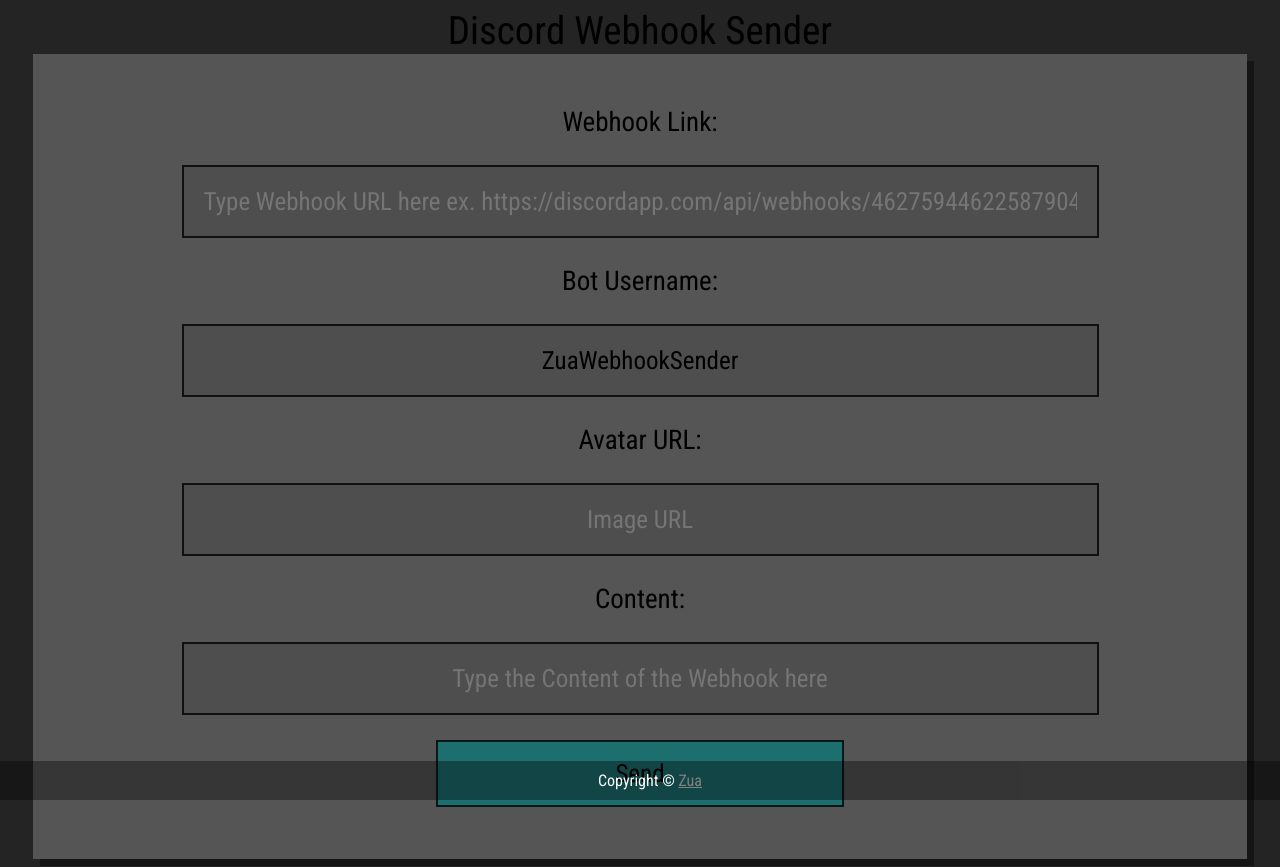
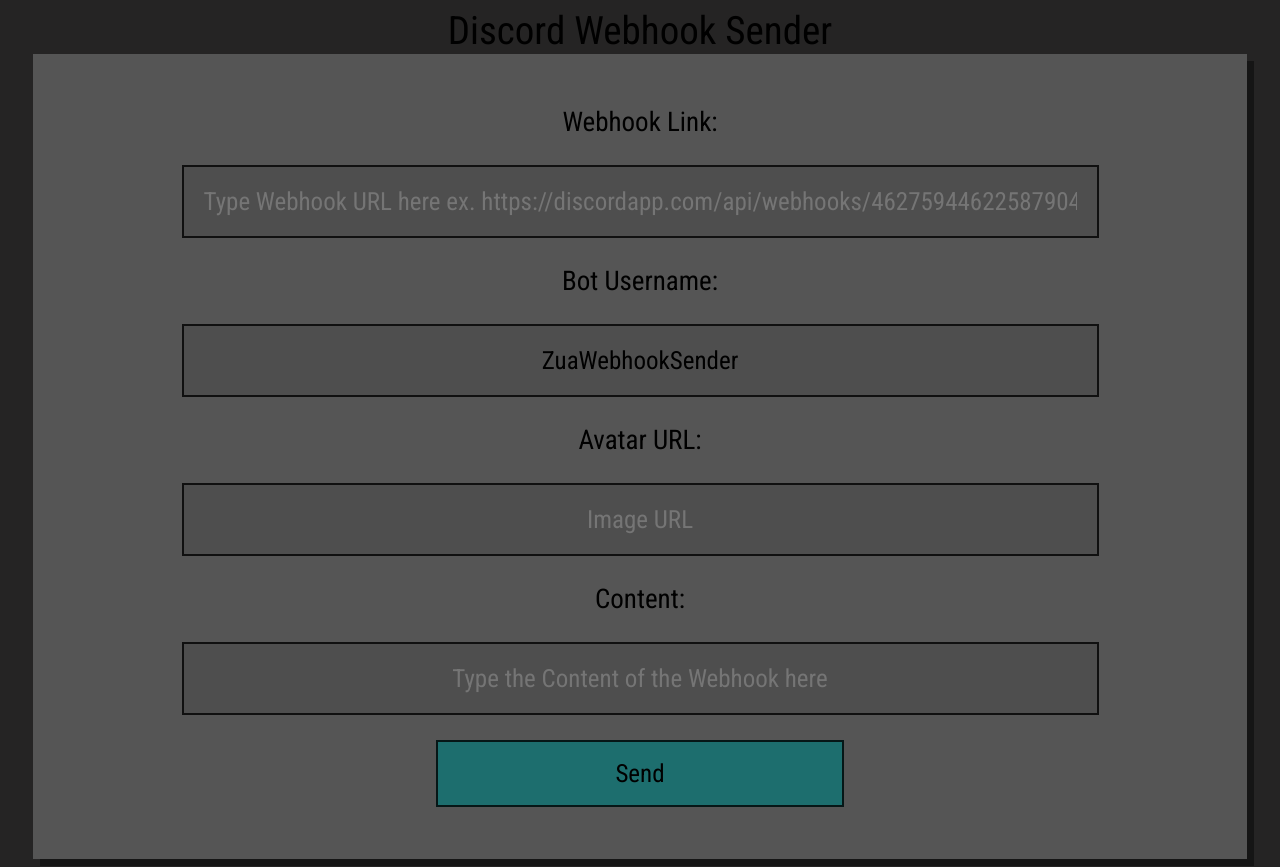
Before and after one commit to q3m/discord-webhook, a plain HTML site: page index.html in a window 1280 px wide. Drawn offline with Linux system fonts and the light colour scheme.

Commit message:
Update index.html

```diff
--- a/index.html
+++ b/index.html
@@ -1,17 +1,12 @@
-<!--
-  Project by Zua
-  https://github.com/thatziv/webhook
--->
-
 <!DOCTYPE html>
 <html>
   <head>
     <meta charset="UTF-8">
   <meta name="viewport" content="width=device-width,initial-scale=1">
     <title>Discord Webhook Sender</title>
-  <meta name="author" content="Zua">
+  <meta name="author" content="Coleslaw">
   <meta name="description" content="Simple Discord Webhook Sender">
-  <meta name="keywords" content="discord,zua,webhook">
+  <meta name="keywords" content="discord,coleslaw,webhook">
   <meta name="title" content="Discord Webhook Sender">
   <link rel="stylesheet" href="stylesheet.css" type="text/css">
   </head>
@@ -35,9 +30,6 @@
     </div>
   </div>
   </div>
-  <div id="footer">
-    Copyright &copy; <a href="http://github.com/thatziv/">Zua</a>
-  </div>
  <script src="jquery.js"></script>
   <script src="main.js"></script>
   </body>
```
